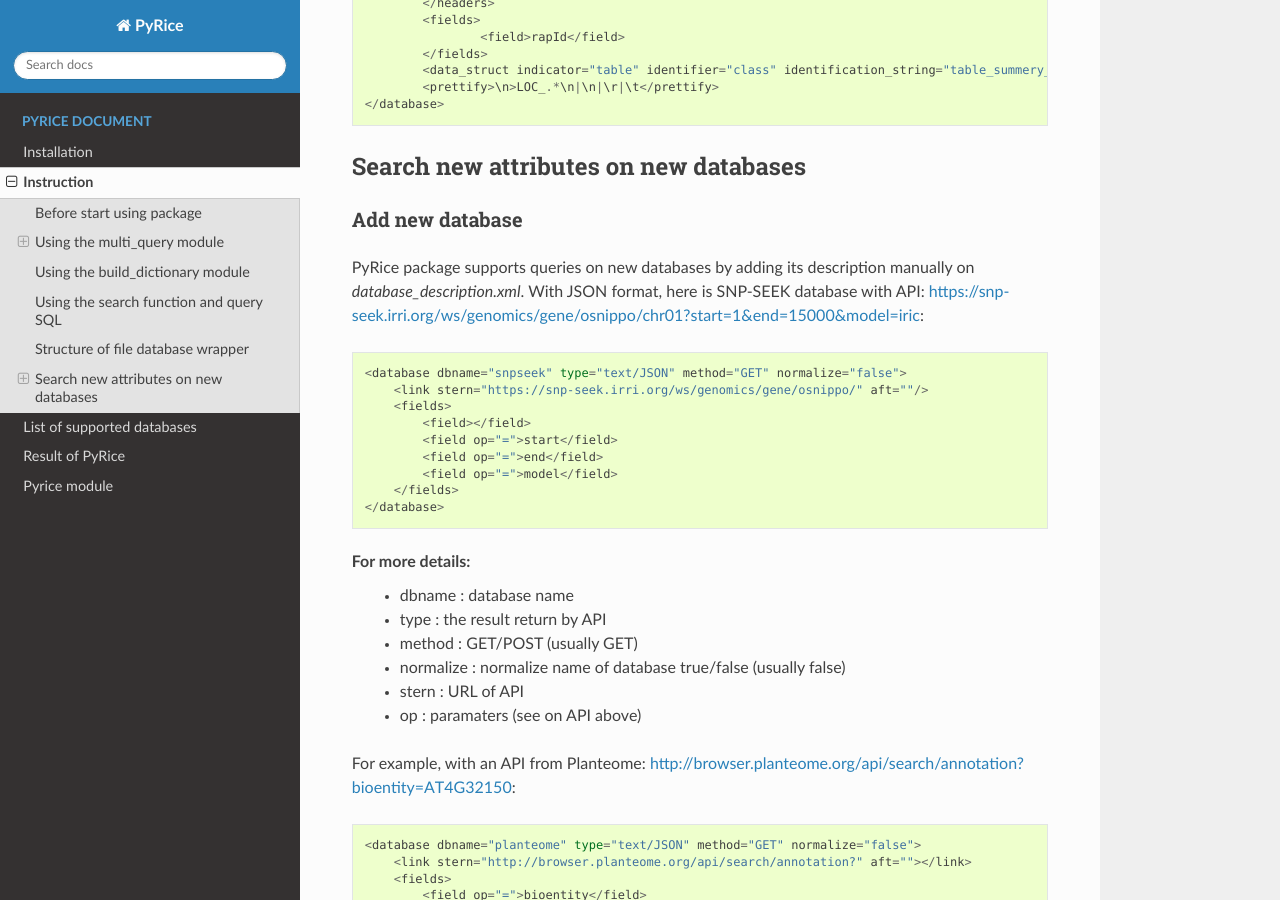
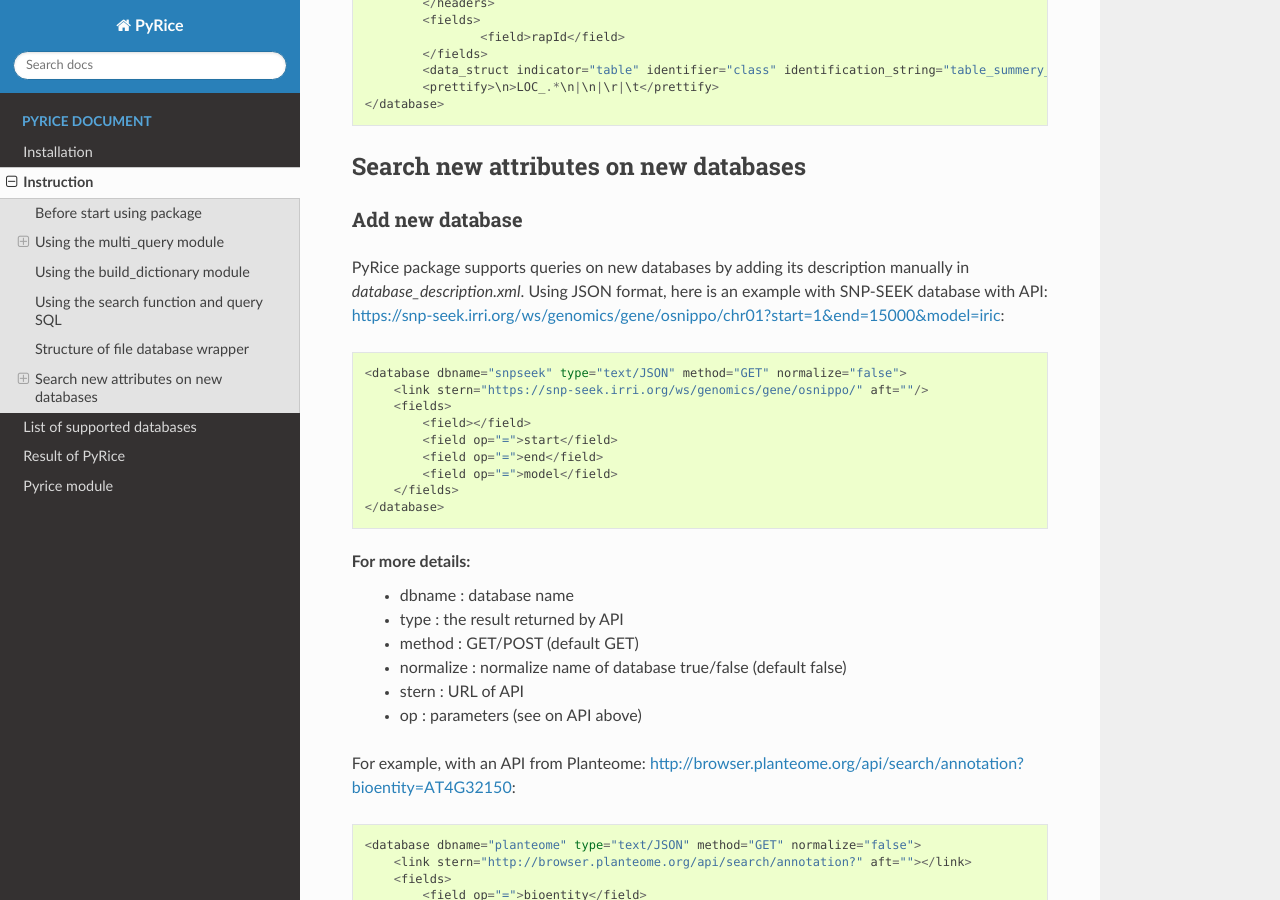
Before and after one commit to SouthGreenPlatform/PyRice, a Sphinx documentation site: the page built from docs/source/pyrice_instruction.rst, in a window 1280 px wide and 900 px high, scrolled down 4701 px. Built offline with Sphinx 7.4.7 and the Read the Docs theme 2.0.0, drawn with Linux system fonts in a browser that asks for light colours.

Commit message:
update version 0.1.9

```diff
--- a/docs/source/pyrice_instruction.rst
+++ b/docs/source/pyrice_instruction.rst
@@ -226,8 +226,8 @@
 
 Add new database
 ^^^^^^^^^^^^^^^^^^^
-PyRice package supports queries on new databases by adding its description manually on `database_description.xml`.
-With JSON format, here is SNP-SEEK database with API: https://snp-seek.irri.org/ws/genomics/gene/osnippo/chr01?start=1&end=15000&model=iric::
+PyRice package supports queries on new databases by adding its description manually in `database_description.xml`.
+Using JSON format, here is an example with SNP-SEEK database with API: https://snp-seek.irri.org/ws/genomics/gene/osnippo/chr01?start=1&end=15000&model=iric::
 
     <database dbname="snpseek" type="text/JSON" method="GET" normalize="false">
         <link stern="https://snp-seek.irri.org/ws/genomics/gene/osnippo/" aft=""/>
@@ -241,11 +241,11 @@
 
 For more details:
     - dbname : database name
-    - type : the result return by API
-    - method : GET/POST (usually GET)
-    - normalize : normalize name of database true/false (usually false)
+    - type : the result returned by API
+    - method : GET/POST (default GET)
+    - normalize : normalize name of database true/false (default false)
     - stern : URL of API
-    - op : paramaters (see on API above)
+    - op : parameters (see on API above)
 
 For example, with an API from Planteome: http://browser.planteome.org/api/search/annotation?bioentity=AT4G32150::
 
```
